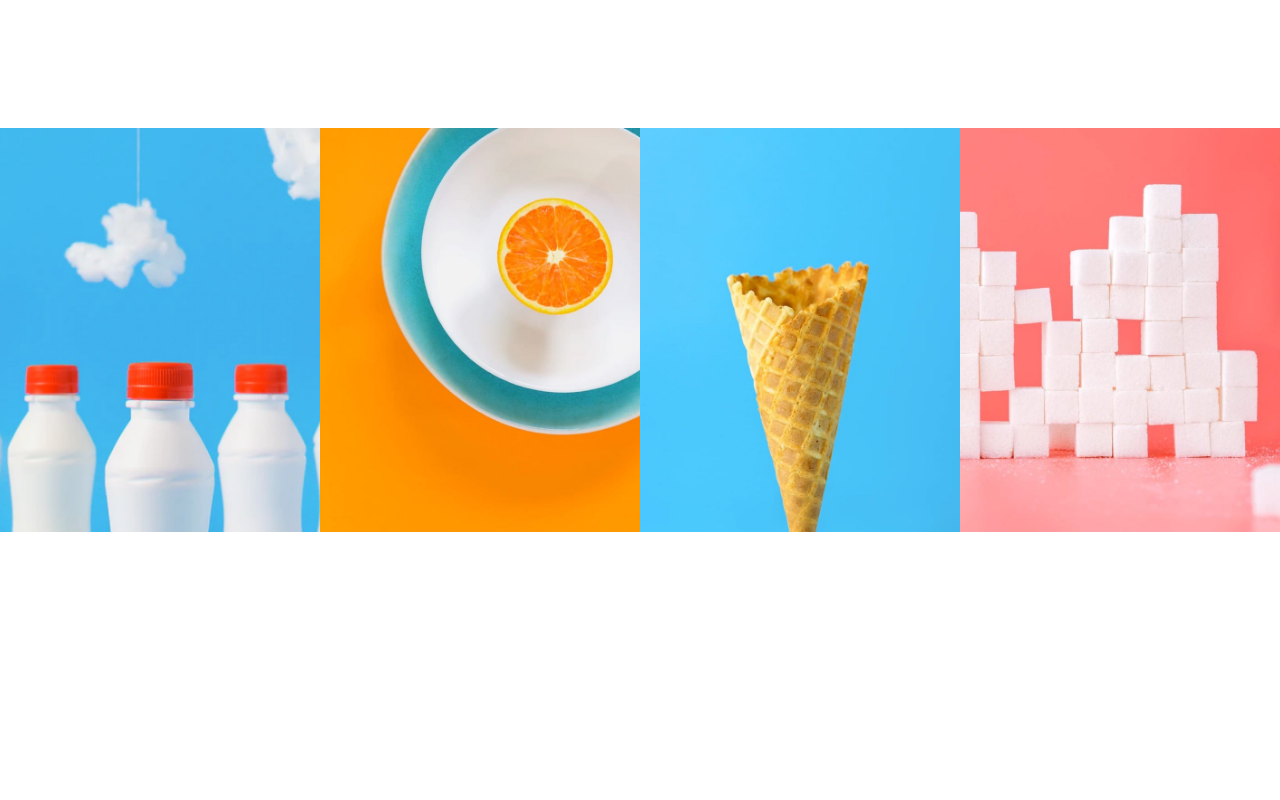
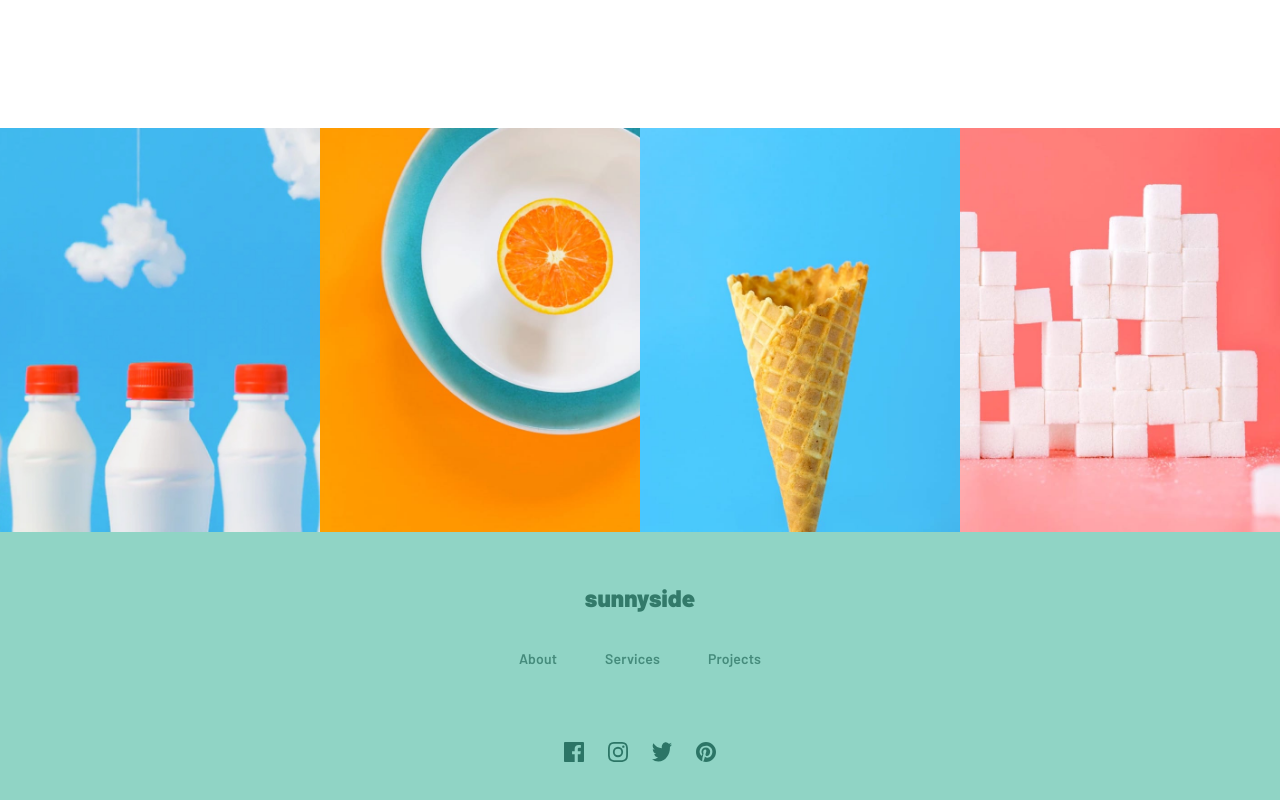
Before and after one commit to fadialjawhary0/sunnyside-agency, a React (Create React App) app: page / in a window 1280 px wide. Shown: the part 2939-3739 px from the top of the page. Before the commit the page ends 3478 px from the top, so only its background shows below. Built offline with nearby package versions, Linux system fonts and the light colour scheme.

Commit message:
Created footer

```diff
--- a/public/index.html
+++ b/public/index.html
@@ -14,11 +14,10 @@
       manifest.json provides metadata used when your web app is installed on a
       user's mobile device or desktop. See https://developers.google.com/web/fundamentals/web-app-manifest/
     -->
-    <link rel="manifest" href="%PUBLIC_URL%/manifest.json" />
     <link rel="preconnect" href="https://fonts.googleapis.com" />
     <link rel="preconnect" href="https://fonts.gstatic.com" crossorigin />
     <link
-      href="https://fonts.googleapis.com/css2?family=Barlow:wght@600&family=Fraunces:opsz,wght@9..144,700;9..144,900&display=swap"
+      href="https://fonts.googleapis.com/css2?family=Barlow:wght@600;900&family=Fraunces:opsz,wght@9..144,700;9..144,900&display=swap"
       rel="stylesheet"
     />
     <!--
--- a/src/layout/index.jsx
+++ b/src/layout/index.jsx
@@ -5,6 +5,7 @@ import { Box } from '@mui/material';
 import MainSection from '../views/mainSection/MainSection';
 import TestimonialsSection from '../views/testimonialsSection/TestimonialsSection';
 import PhotosSection from '../views/photosSection/PhotosSection';
+import FooterSection from '../views/footerSection/FooterSection';
 
 const Layout = () => {
   return (
@@ -15,6 +16,7 @@ const Layout = () => {
       <MainSection />
       <TestimonialsSection />
       <PhotosSection />
+      <FooterSection />
     </Box>
   );
 };
--- /dev/null
+++ b/src/views/footerSection/FooterSection.jsx
@@ -0,0 +1,85 @@
+import React from 'react';
+
+import { Box, Grid, Link, Typography } from '@mui/material';
+
+import FacebookIcon from '../../assets/icon-facebook.svg';
+import InstagramIcon from '../../assets/icon-instagram.svg';
+import TwitterIcon from '../../assets/icon-twitter.svg';
+import PinterestIcon from '../../assets/icon-pinterest.svg';
+
+const FooterSection = () => {
+  return (
+    <Grid
+      container
+      sx={{
+        flexDirection: 'column',
+        justifyContent: 'center',
+        alignItems: 'center',
+        gap: '2rem',
+        py: '3rem',
+        px: '2rem',
+        backgroundColor: '#90D4C5',
+      }}>
+      <Grid item>
+        <Typography
+          sx={{
+            fontSize: '1.5rem',
+            fontWeight: 900,
+            color: '#337A6A',
+            cursor: 'default',
+            userSelect: 'none',
+          }}>
+          sunnyside
+        </Typography>
+      </Grid>
+      <Grid item>
+        <Box sx={{ display: 'flex', gap: '3rem' }}>
+          <Link
+            variant="subtitle2"
+            sx={{
+              color: '#337A6A',
+              opacity: '80%',
+              textDecoration: 'none',
+              cursor: 'pointer',
+              transition: 'color 0.15s ease-in-out',
+              '&:hover': { color: '#ffffff' },
+            }}>
+            About
+          </Link>
+          <Link
+            variant="subtitle2"
+            sx={{
+              color: '#337A6A',
+              opacity: '80%',
+              textDecoration: 'none',
+              cursor: 'pointer',
+              transition: 'color 0.15s ease-in-out',
+              '&:hover': { color: '#ffffff' },
+            }}>
+            Services
+          </Link>
+          <Link
+            variant="subtitle2"
+            sx={{
+              color: '#337A6A',
+              opacity: '80%',
+              textDecoration: 'none',
+              cursor: 'pointer',
+              transition: 'color 0.15s ease-in-out',
+              '&:hover': { color: '#ffffff' },
+            }}>
+            Projects
+          </Link>
+        </Box>
+      </Grid>
+      <Grid item sx={{ display: 'flex', gap: '1.5rem', mt: '2.5rem' }}>
+        <Box component="img" alt="Facebook icon" src={FacebookIcon} />
+        <Box component="img" alt="Facebook icon" src={InstagramIcon} />
+        <Box component="img" alt="Facebook icon" src={TwitterIcon} />
+        <Box component="img" alt="Facebook icon" src={PinterestIcon} />
+      </Grid>
+    </Grid>
+  );
+};
+
+export default FooterSection;
--- a/src/views/mainSection/MainSection.jsx
+++ b/src/views/mainSection/MainSection.jsx
@@ -19,7 +19,12 @@ const MainSection = () => {
           component="img"
           alt="Orange photo"
           src={HeaderPhoto}
-          sx={{ width: '100%', height: '100%', objectFit: 'cover' }}
+          sx={{
+            width: '100%',
+            height: '100%',
+            objectFit: 'cover',
+            userSelect: 'none',
+          }}
         />
         <Typography
           variant="h3"
```
